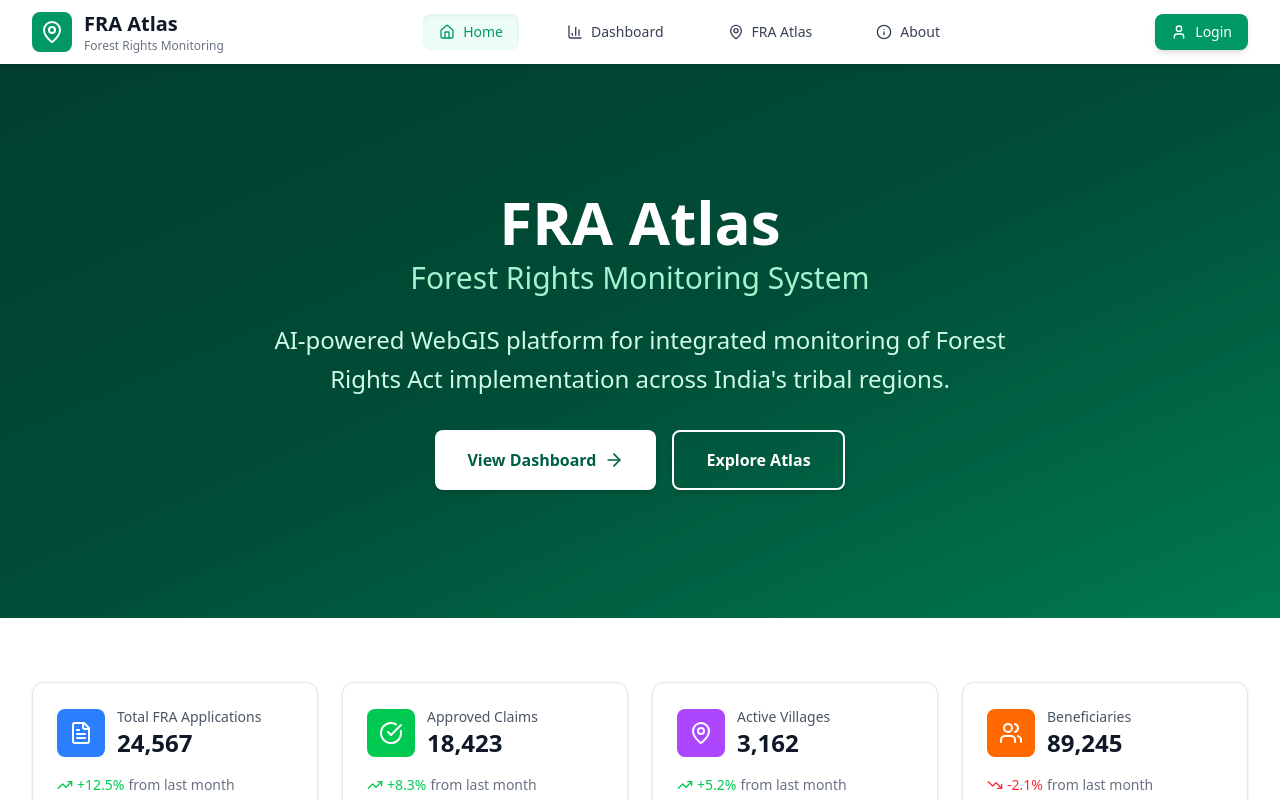
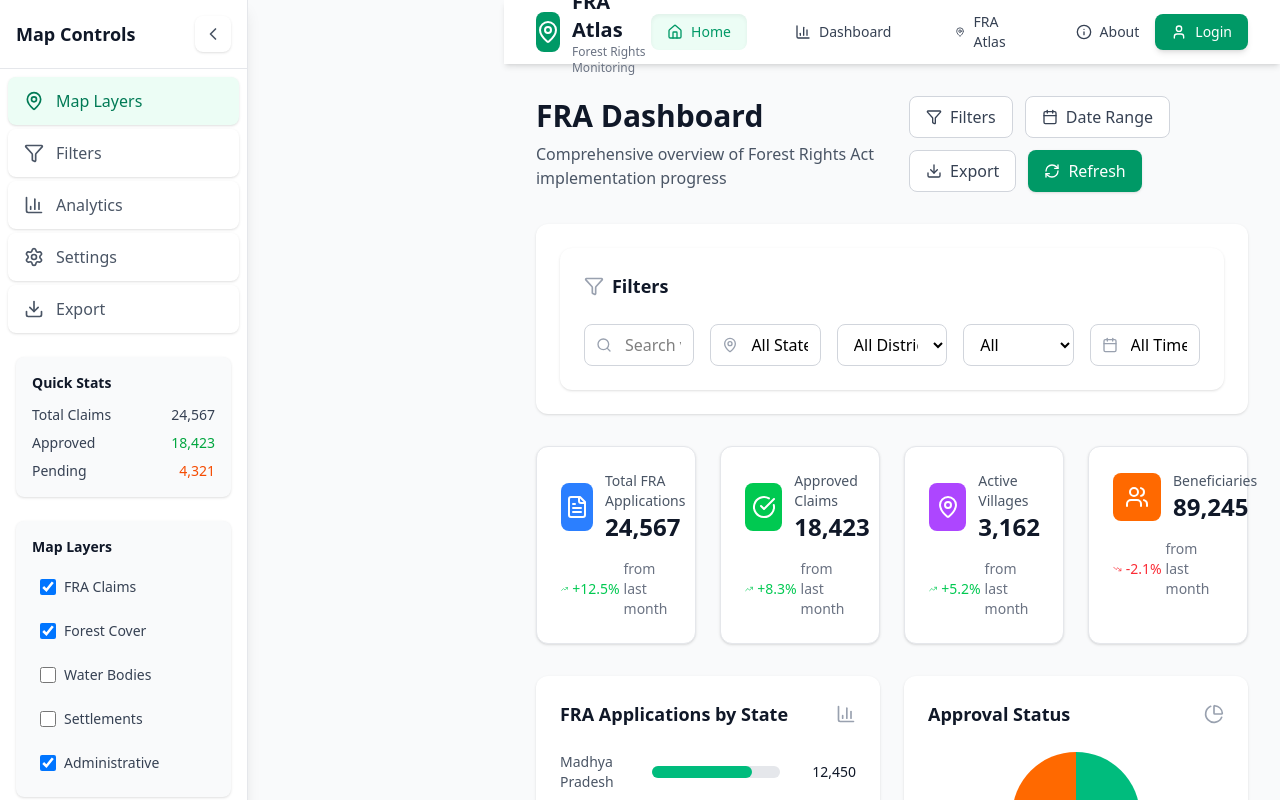
Before and after one commit to Rasika1975/FRA, a React (Vite) app: page / in a window 1280 px wide. Shown: the top 800 px of the page. Built offline with nearby package versions, Linux system fonts and the light colour scheme.

Commit message:
Refactor App layout to include Sidebar, update Navbar, and remove HomePage; enhance DashboardPage with improved styling and recent activity section

```diff
--- a/src/App.jsx
+++ b/src/App.jsx
@@ -1,10 +1,9 @@
 import React from 'react';
 import { BrowserRouter as Router, Routes, Route } from 'react-router-dom';
 import { AuthProvider } from './context/AuthContext';
-import Navbar from './components/Navbar';
+import Sidebar from './components/Sidebar';
 import Footer from './components/Footer';
 
-import HomePage from './pages/Homepage';
 import DashboardPage from './pages/DashboardPage';
 import AdminDashboard from './pages/AdminDashboard';
 import ForestOfficerDashboard from './pages/ForestOfficerDashboard';
@@ -14,6 +13,7 @@ import PublicDashboard from './pages/PublicDashboard';
 import MapPage from './pages/MapPage';
 import AboutPage from './pages/AboutPage';
 import LoginPage from './pages/LoginPage';
+import Navbar from './components/Navbar';
 
 import ProtectedRoute from './components/ProtectedRoute';
 
@@ -21,12 +21,14 @@ function App() {
   return (
     <AuthProvider>
       <Router>
-        <div className="min-h-screen bg-gray-50 flex flex-col">
+        <div className="min-h-screen bg-gray-50 flex">
+          <Sidebar />
+          <div className="flex-1 flex flex-col lg:ml-64">
             <Navbar />
             <main className="flex-grow">
               <Routes>
                 {/* Public Routes */}
-              <Route path="/" element={<HomePage />} />
+                <Route path="/" element={<DashboardPage />} />
                 <Route path="/map" element={<MapPage />} />
                 <Route path="/about" element={<AboutPage />} />
                 <Route path="/login" element={<LoginPage />} />
@@ -79,6 +81,7 @@ function App() {
             </main>
             <Footer />
           </div>
+        </div>
       </Router>
     </AuthProvider>
   );
```
Lines whose indentation alone changed are shown as unchanged.
